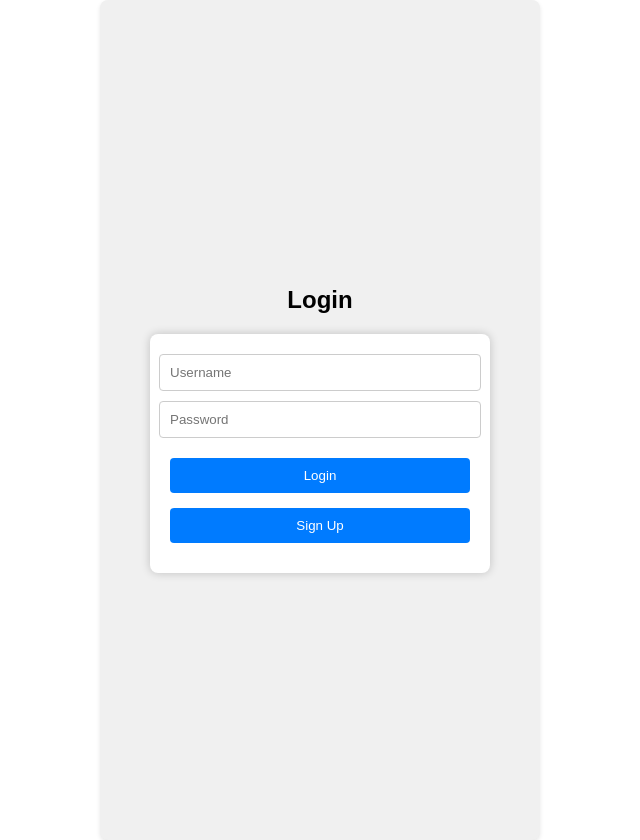
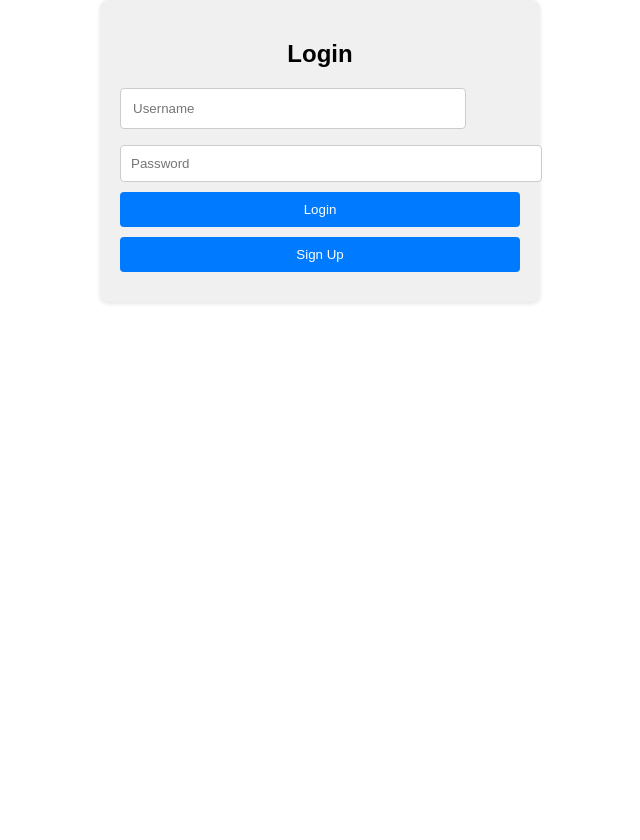
Before and after one commit to maruthibommi/TrackMyExpenses, a React (Create React App) app in the folder frontend/: page / in a window 1280 px wide. Shown: the whole page, without its empty margins (320-960 px from the left). After the commit the page ends 800 px from the top, so only its background shows below. Built offline with nearby package versions, Linux system fonts and the light colour scheme.

Commit message:
Improved css
Bug in the login page
for password input filed

```diff
--- a/frontend/package.json
+++ b/frontend/package.json
@@ -6,6 +6,7 @@
     "@testing-library/jest-dom": "^5.16.5",
     "@testing-library/react": "^13.4.0",
     "@testing-library/user-event": "^13.5.0",
+    "animate.css": "^4.1.1",
     "axios": "^1.4.0",
     "react": "^18.2.0",
     "react-dom": "^18.2.0",
--- a/frontend/src/StaticFiles/Login.css
+++ b/frontend/src/StaticFiles/Login.css
@@ -1,49 +1,149 @@
+/* Login.css */
+
 .container {
   display: flex;
-    flex-direction: column;
+  justify-content: center;
   align-items: center;
-    justify-content: center;
   height: 100vh;
+  background-color: #f9fafb;
 }
 
 .form {
-    display: flex;
-    flex-direction: column;
-    align-items: center;
-    justify-content: center;
-    padding: 20px;
-    border-radius: 8px;
-    box-shadow: 0px 0px 10px rgba(0, 0, 0, 0.2);
-    background-color: #fff;
-    width: 300px;
+  max-width: 400px;
+  width: 100%;
+  padding: 2rem;
+  background-color: #ffffff;
+  border-radius: 0.5rem;
+  box-shadow: 0px 4px 10px rgba(0, 0, 0, 0.1);
+}
+
+h2 {
+  font-size: 1.5rem;
+  font-weight: bold;
+  margin-bottom: 1rem;
+  color: #333333;
 }
 
 input {
-    margin-bottom: 10px;
-    padding: 8px;
-    border: 1px solid #ccc;
-    border-radius: 4px;
+  width: 100%;
+  max-width: 20rem;
+  padding: 0.75rem;
+  border: 1px solid #cccccc;
+  border-radius: 0.25rem;
+  margin-bottom: 1rem;
+  color: #333333;
 }
 
 button {
-    margin-top: 10px;
-    padding: 8px 16px;
-    background-color: #4caf50;
-    color: #fff;
-    border: none;
-    border-radius: 4px;
+  width: 100%;
+  padding: 0.75rem;
+  border-radius: 0.25rem;
+  color: #ffffff;
+  font-weight: bold;
   cursor: pointer;
 }
 
-  button:disabled {
-    background-color: #ccc;
-    cursor: not-allowed;
+button.login {
+  background-color: #3f51b5;
 }
 
-  button + button {
-    margin-top: 5px;
+button.login:hover {
+  background-color: #2c387e;
 }
 
-  h2 {
-    margin-bottom: 20px;
+button.signup {
+  background-color: #4caf50;
 }
+
+button.signup:hover {
+  background-color: #347f39;
+}
+
+button.goBack {
+  background-color: #f44336;
+}
+
+button.goBack:hover {
+  background-color: #b53228;
+}
+/* MyExpenses.css */
+
+/* ...Existing CSS... */
+
+/* Input Field Styles */
+
+input[type="text"],
+input[type="number"],
+input[type="password"]
+select {
+  width: 100%;
+  max-width: 20rem;
+  padding: 0.75rem;
+  border: 1px solid #cccccc;
+  border-radius: 0.25rem;
+  margin-bottom: 1rem;
+  color: #333333;
+  transition: border-color 0.3s ease;
+}
+
+input[type="text"]:focus,
+input[type="number"]:focus,
+input[type="password"]:focus,
+select:focus {
+  border-color: #3f51b5;
+  outline: none;
+}
+
+/* Page Animations */
+
+.MainBody {
+  animation: fadeIn 0.5s;
+}
+
+@keyframes fadeIn {
+  from {
+    opacity: 0;
+  }
+  to {
+    opacity: 1;
+  }
+}
+
+/* Table Animations */
+
+.expense-table {
+  animation: slideUp 0.5s;
+}
+
+@keyframes slideUp {
+  from {
+    transform: translateY(100%);
+  }
+  to {
+    transform: translateY(0);
+  }
+}
+
+/* Button Animations */
+
+button {
+  /* Existing styles... */
+  transition: background-color 0.3s ease;
+}
+
+button:hover {
+  background-color: #2c387e;
+  animation: pulse 0.5s infinite;
+}
+
+@keyframes pulse {
+  0% {
+    transform: scale(1);
+  }
+  50% {
+    transform: scale(1.1);
+  }
+  100% {
+    transform: scale(1);
+  }
+}
--- a/frontend/src/StaticFiles/MyExpenses.css
+++ b/frontend/src/StaticFiles/MyExpenses.css
@@ -165,3 +165,82 @@ h1 {
     width: 100%;
   }
 }
+/* MyExpenses.css */
+
+/* ...Existing CSS... */
+
+/* Input Field Styles */
+
+input[type="text"],
+input[type="number"],
+select {
+  width: 100%;
+  max-width: 20rem;
+  padding: 0.75rem;
+  border: 1px solid #cccccc;
+  border-radius: 0.25rem;
+  margin-bottom: 1rem;
+  color: #333333;
+  transition: border-color 0.3s ease;
+}
+
+input[type="text"]:focus,
+input[type="number"]:focus,
+select:focus {
+  border-color: #3f51b5;
+  outline: none;
+}
+
+/* Page Animations */
+
+.MainBody {
+  animation: fadeIn 0.5s;
+}
+
+@keyframes fadeIn {
+  from {
+    opacity: 0;
+  }
+  to {
+    opacity: 1;
+  }
+}
+
+/* Table Animations */
+
+.expense-table {
+  animation: slideUp 0.5s;
+}
+
+@keyframes slideUp {
+  from {
+    transform: translateY(100%);
+  }
+  to {
+    transform: translateY(0);
+  }
+}
+
+/* Button Animations */
+
+button {
+  /* Existing styles... */
+  transition: background-color 0.3s ease;
+}
+
+button:hover {
+  background-color: #2c387e;
+  animation: pulse 0.5s infinite;
+}
+
+@keyframes pulse {
+  0% {
+    transform: scale(1);
+  }
+  50% {
+    transform: scale(1.1);
+  }
+  100% {
+    transform: scale(1);
+  }
+}
--- a/frontend/src/components/login.component.js
+++ b/frontend/src/components/login.component.js
@@ -1,6 +1,6 @@
 import React, { useState } from 'react';
 import axios from 'axios';
-import '../StaticFiles/Login.css'; // Import the CSS file
+import 'animate.css'
 
 const Login = () => {
   const [username, setUsername] = useState('');
@@ -11,7 +11,6 @@ const Login = () => {
   const [newPassword, setNewPassword] = useState('');
   const [confirmPassword, setConfirmPassword] = useState('');
   const [isFormComplete, setIsFormComplete] = useState(false);
-
 
   const handleLogin = () => {
     if (!username || !password) {
@@ -56,13 +55,14 @@ const Login = () => {
     const newUser = {
       username: newUsername,
       email,
-      password: newPassword
+      password: newPassword,
     };
 
-    axios.post('https://expensesbackend.onrender.com/api/users', newUser)
+    axios
+      .post('https://expensesbackend.onrender.com/api/users', newUser)
       .then(response => {
         console.log('User created successfully');
-        alert('User created successfully')
+        alert('User created successfully');
         // Optionally, you can handle success behavior here (e.g., show a success message, redirect, etc.)
       })
       .catch(error => {
@@ -83,66 +83,89 @@ const Login = () => {
   };
 
   const handleFormCompletion = () => {
-    setIsFormComplete(
-      newUsername && email && newPassword && confirmPassword
-    );
+    setIsFormComplete(newUsername && email && newPassword && confirmPassword);
   };
 
   return (
-    <div className="container">
-      <h2>{showSignUp ? 'Create New Account' : 'Login'}</h2>
+    <div className="container mx-auto flex justify-center items-center h-screen">
+      <div className="bg-white shadow-lg rounded px-8 py-10">
+        <h2 className="text-2xl mb-6">{showSignUp ? 'Create New Account' : 'Login'}</h2>
         <div className="form">
           {showSignUp ? (
             <React.Fragment>
               <input
+                className="border border-gray-300 rounded px-3 py-2 mb-4 w-full"
                 type="text"
                 placeholder="Username"
                 value={newUsername}
-              onChange={(e) => handleInputChange(e, setNewUsername)}
+                onChange={e => handleInputChange(e, setNewUsername)}
               />
               <input
+                className="border border-gray-300 rounded px-3 py-2 mb-4 w-full"
                 type="email"
                 placeholder="Email"
                 value={email}
-              onChange={(e) => handleInputChange(e, setEmail)}
+                onChange={e => handleInputChange(e, setEmail)}
               />
               <input
+                className="border border-gray-300 rounded px-3 py-2 mb-4 w-full"
                 type="password"
                 placeholder="Password"
                 value={newPassword}
-              onChange={(e) => handleInputChange(e, setNewPassword)}
+                onChange={e => handleInputChange(e, setNewPassword)}
               />
               <input
+                className="border border-gray-300 rounded px-3 py-2 mb-4 w-full"
                 type="password"
                 placeholder="Confirm Password"
                 value={confirmPassword}
-              onChange={(e) => handleInputChange(e, setConfirmPassword)}
+                onChange={e => handleInputChange(e, setConfirmPassword)}
               />
-            <button onClick={handleCreateAccount} disabled={!isFormComplete}>
+              <button
+                className="bg-blue-500 hover:bg-blue-600 text-white font-semibold py-2 px-4 rounded"
+                onClick={handleCreateAccount}
+                disabled={!isFormComplete}
+              >
                 Create Account
               </button>
-            <button onClick={toggleSignUp}>Go back to Login</button>
+              <button
+                className="text-blue-500 hover:text-blue-600 font-semibold"
+                onClick={toggleSignUp}
+              >
+                Go back to Login
+              </button>
             </React.Fragment>
           ) : (
             <React.Fragment>
               <input
+                className="border border-gray-300 rounded px-3 py-2 mb-4 w-full"
                 type="text"
                 placeholder="Username"
                 value={username}
-              onChange={(e) => handleInputChange(e, setUsername)}
+                onChange={e => handleInputChange(e, setUsername)}
               />
               <input
+                className="border border-gray-300 rounded px-3 py-2 mb-4 w-full"
                 type="password"
                 placeholder="Password"
                 value={password}
-              onChange={(e) => handleInputChange(e, setPassword)}
+                onChange={e => handleInputChange(e, setPassword)}
               />
-            <button onClick={handleLogin}>
+              <button
+                className="bg-blue-500 hover:bg-blue-600 text-white font-semibold py-2 px-4 rounded"
+                onClick={handleLogin}
+              >
                 Login
               </button>
-            <button onClick={toggleSignUp}>Sign Up</button>
+              <button
+                className="text-blue-500 hover:text-blue-600 font-semibold"
+                onClick={toggleSignUp}
+              >
+                Sign Up
+              </button>
             </React.Fragment>
           )}
+        </div>
       </div>
     </div>
   );
--- a/frontend/src/components/myexpenses.component.js
+++ b/frontend/src/components/myexpenses.component.js
@@ -1,4 +1,5 @@
 import React, { useEffect, useState, useCallback } from 'react';
+import 'animate.css'
 
 import '../StaticFiles/MyExpenses.css';
 
@@ -233,7 +234,7 @@ const MyExpenses = () => {
         </div>
 
         <button onClick={handlePostExpense} disabled={isButtonDisabled}>
-          Post Expense
+          Add Expense
         </button>
       </div>
       <div>
@@ -258,8 +259,8 @@ const MyExpenses = () => {
             value={sortOrder}
             onChange={e => setSortOrder(e.target.value)}
           >
-            <option value="asc">Ascending</option>
-            <option value="desc">Descending</option>
+            <option value="asc">Low to High</option>
+            <option value="desc">High to Low</option>
           </select>
         </div>
 
--- /dev/null
+++ b/package.json
@@ -0,0 +1,5 @@
+{
+  "dependencies": {
+    "tailwindcss": "^3.3.2"
+  }
+}
```
Also changed, not shown: 2 other files (tests, documents, lock files or other folders). Lines whose indentation alone changed are shown as unchanged.
